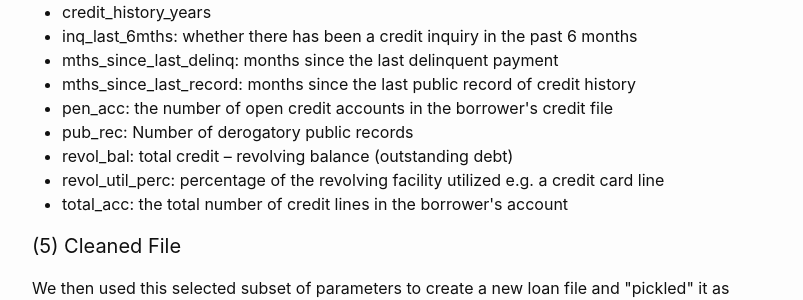
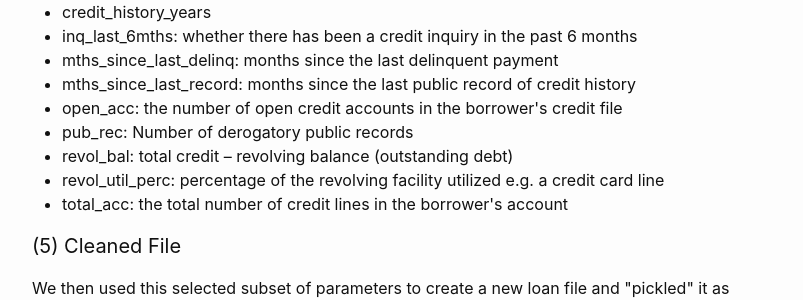
Before and after one commit to junparkh/LendingClub, a Jekyll site: the page built from menu1.md, in a window 1280 px wide and 900 px high, scrolled down 2970 px. Shown: the part 162-462 px from the top of the window, without its empty margins (238-1041 px from the left). Built offline with Jekyll 4.4.1, drawn with Linux system fonts in a browser that asks for light colours.

Commit message:
Update menu1.md

```diff
--- a/menu1.md
+++ b/menu1.md
@@ -70,7 +70,7 @@ Primarily due to missing data fields we were forced to reduce the predictors fro
 - inq\_last\_6mths: whether there has been a credit inquiry in the past 6 months
 - mths\_since\_last\_delinq: months since the last delinquent payment
 - mths\_since\_last\_record: months since the last public record of credit history
-- pen\_acc: the number of open credit accounts in the borrower&#39;s credit file
+- open\_acc: the number of open credit accounts in the borrower&#39;s credit file
 - pub\_rec: Number of derogatory public records
 - revol\_bal: total credit – revolving balance (outstanding debt)
 - revol\_util\_perc: percentage of the revolving facility utilized e.g. a credit card line
```
